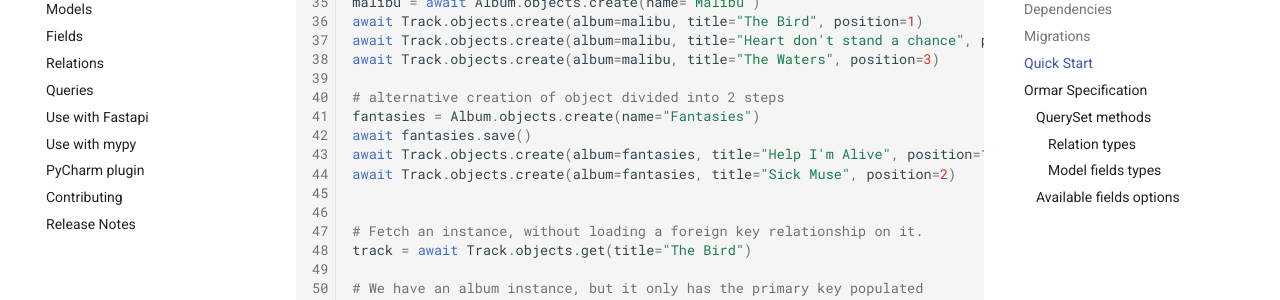
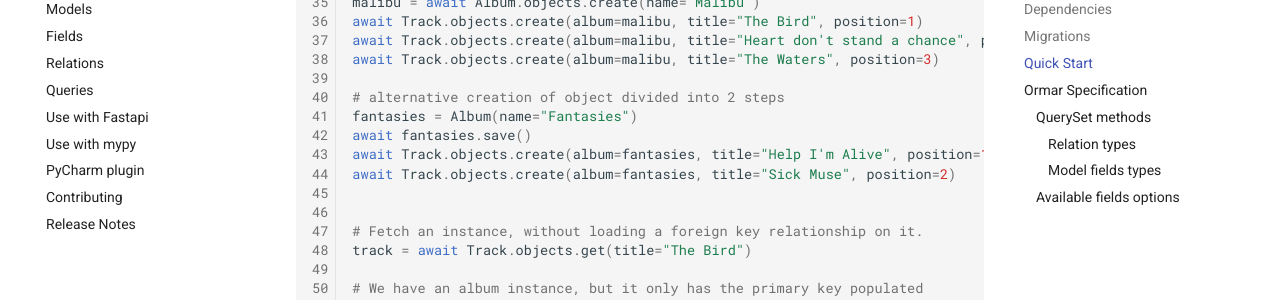
Before and after one commit to collerek/ormar, an MkDocs documentation site: the page built from docs/index.md, in a window 1280 px wide and 900 px high, scrolled down 1806 px. Shown: the part 153-453 px from the top of the window. Built offline with MkDocs 1.6.1 and Material for MkDocs 9.7.7, drawn with Linux system fonts in a browser that asks for light colours; nearby versions of some CDN libraries; comment, search, counter and statistics services are not loaded.

Commit message:
fix two step example in docs index and readme

```diff
--- a/docs/index.md
+++ b/docs/index.md
@@ -100,7 +100,7 @@ await Track.objects.create(album=malibu, title="Heart don't stand a chance", pos
 await Track.objects.create(album=malibu, title="The Waters", position=3)
 
 # alternative creation of object divided into 2 steps
-fantasies = Album.objects.create(name="Fantasies")
+fantasies = Album(name="Fantasies")
 await fantasies.save()
 await Track.objects.create(album=fantasies, title="Help I'm Alive", position=1)
 await Track.objects.create(album=fantasies, title="Sick Muse", position=2)
```
Also changed, not shown: README.md (+1 -1 lines).
